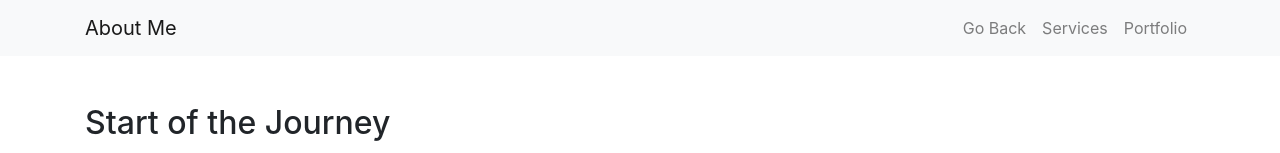
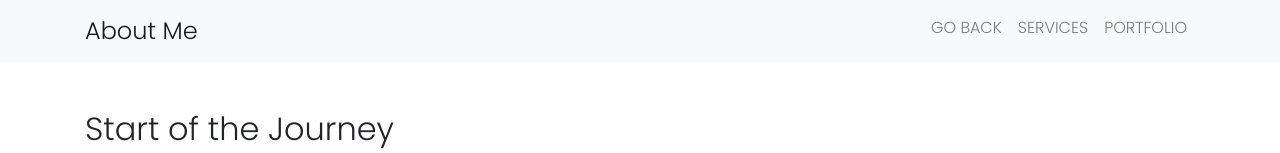
Before and after one commit to dyuwani/my-portfolio, a plain HTML site: page html/about.html in a window 1280 px wide. Shown: the top 153 px of the page. Drawn offline with nearby package versions, Linux system fonts and the light colour scheme; files whose address does not match are found by name; a web font is replaced by a local one.

Commit message:
fixed flavicon

```diff
--- a/html/about.html
+++ b/html/about.html
@@ -8,8 +8,8 @@
   <!-- Link Bootstrap CSS -->
   <link rel="stylesheet" href="https://stackpath.bootstrapcdn.com/bootstrap/4.5.2/css/bootstrap.min.css">
   <!-- Custom CSS -->
-  <link rel="stylesheet" href="/css/aboutstyle.css">
-  <link rel="icon" type="image/png" sizes="16x16" href="images/favicon.ico">
+  <link rel="stylesheet" href="../css/about-style.css">
+  <link rel="icon" type="image/png" sizes="16x16" href="../images/favicon.ico">
 </head>
 
 <body>
@@ -40,7 +40,7 @@
     <nav class="navbar navbar-expand-lg navbar-light bg-light">
       <div class="container">
         <a class="navbar-brand" href="#">About Me</a>
-        <link rel="icon" type="image/png" sizes="16x16" href="..//images/android-chrome-192x192.png">
+        <link rel="icon" type="image/png" sizes="16x16" href="../images/favicon.ico">
       </div>
     </nav>
   </header>
```
Also changed, not shown: html/contact-me.html (+1 -1 lines), html/message-sent.html (+1 -1 lines).
